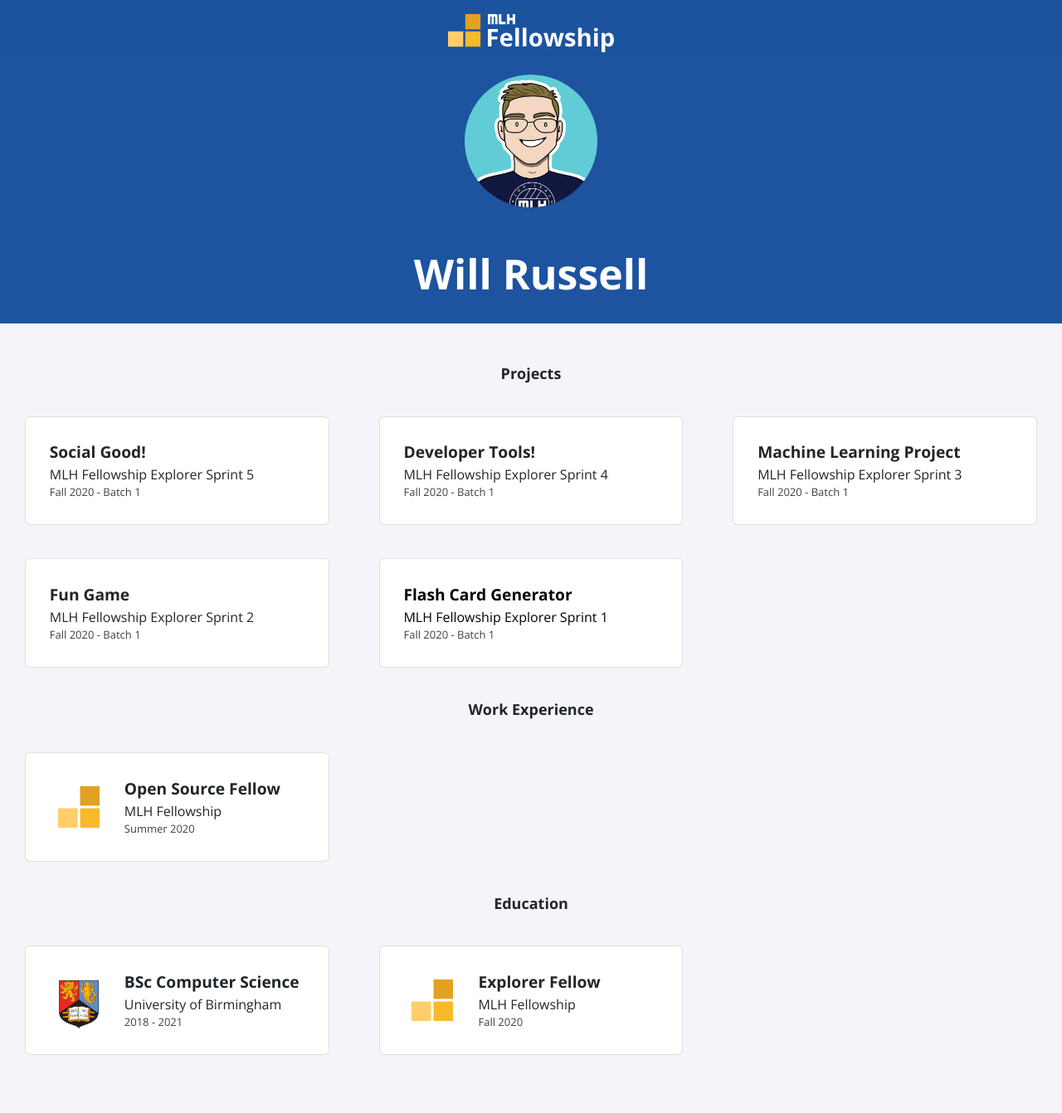
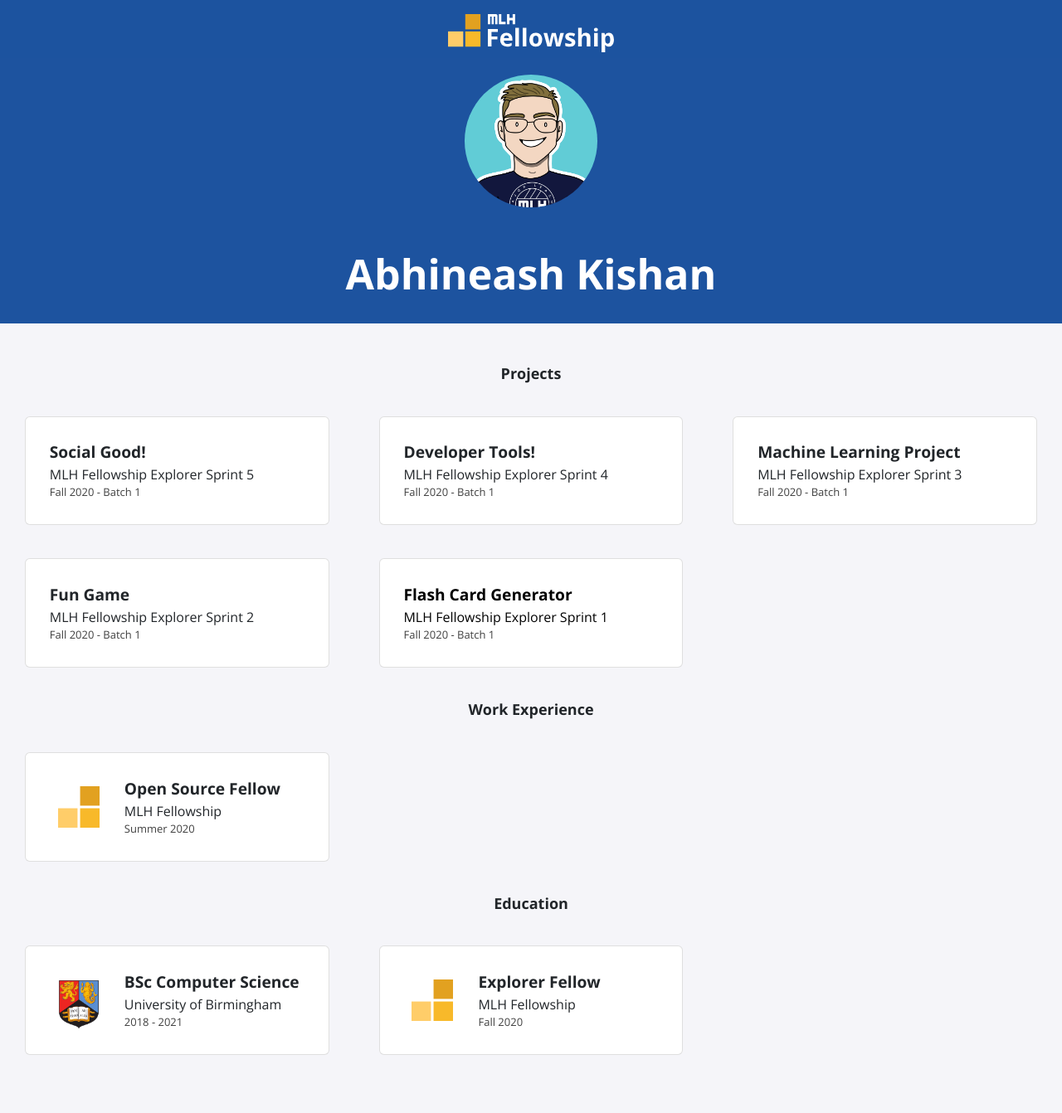
Before and after one commit to avikishan/avikishan.github.io, a Jekyll site: the page built from index.html, in a window 1280 px wide. Shown: the whole page at 83% size. Built offline with Jekyll 4.4.1, drawn with Linux system fonts in a browser that asks for light colours; nearby versions of some CDN libraries.

Commit message:
Update _config.yml

```diff
--- a/_config.yml
+++ b/_config.yml
@@ -1,13 +1,13 @@
-title: "Will Russell"
-email: fellowship@mlh.io
+title: "Abhineash Kishan"
+email: avikishan002@gmail.com
 description: >- # this means to ignore newlines until "baseurl:"
   Write an awesome description for your new site here. You can edit this
   line in _config.yml. It will appear in your document head meta (for
   Google search results) and in your feed.xml site description.
 baseurl: "/"
-url: "/portfolio-template"
-twitter_username: mlhacks
-github_username:  mlh-fellowship
+url: "https://avikishan.github.io"
+twitter_username:
+github_username: avikishan
 
 sass:
   sass_dir: _sass
```
